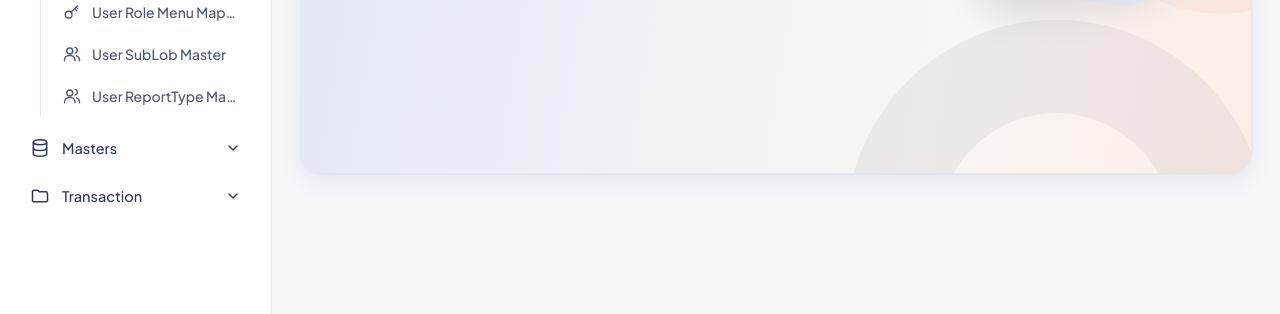
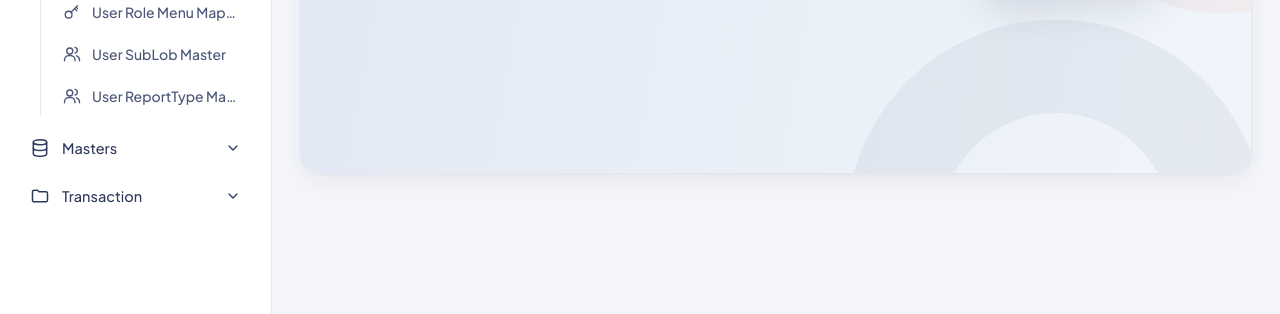
Before and after one commit to Shivam23188/Portfolio-Website, a plain HTML site: page prototypes/tpa-workspace.html in a window 1280 px wide. Shown: the part 486-800 px from the top of the page. Drawn offline with Linux system fonts and the light colour scheme.

Commit message:
Switch TPA Workspace welcome card to a light-blue background
Co-Authored-By: Claude Opus 5.5 <noreply@anthropic.com>
Claude-Session: https://claude.ai/code/session_01UvUFWXcqqewR5NTMiHKZv1

```diff
--- a/assets/css/tpa-workspace.css
+++ b/assets/css/tpa-workspace.css
@@ -273,8 +273,8 @@ h1, h2 { margin: 0; }
   align-items: center;
   gap: 40px;
   padding: 56px 64px;
-  /* Cool blue-grey on the left fading to a warm peach glow on the right */
-  background: linear-gradient(100deg, #e2e7ef 0%, #eef1f6 38%, #f7f5f3 68%, #fbeee7 100%);
+  /* Soft light-blue wash, slightly deeper on the left */
+  background: linear-gradient(100deg, #e1e8f3 0%, #eaf0f8 55%, #f1f5fb 100%);
   border: 1px solid var(--tpa-line);
   border-radius: 20px;
   box-shadow: 0 1px 2px rgba(30, 42, 74, 0.04), 0 8px 24px rgba(30, 42, 74, 0.06);
```
